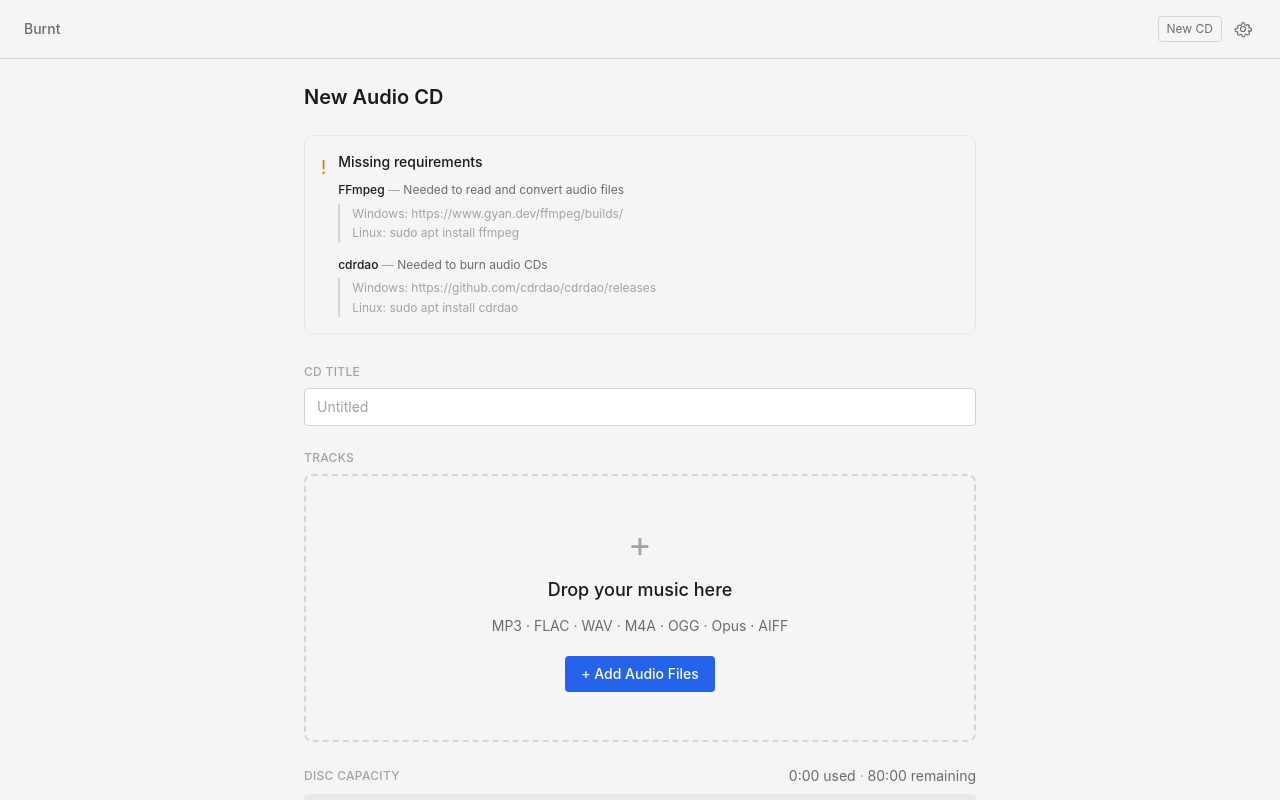
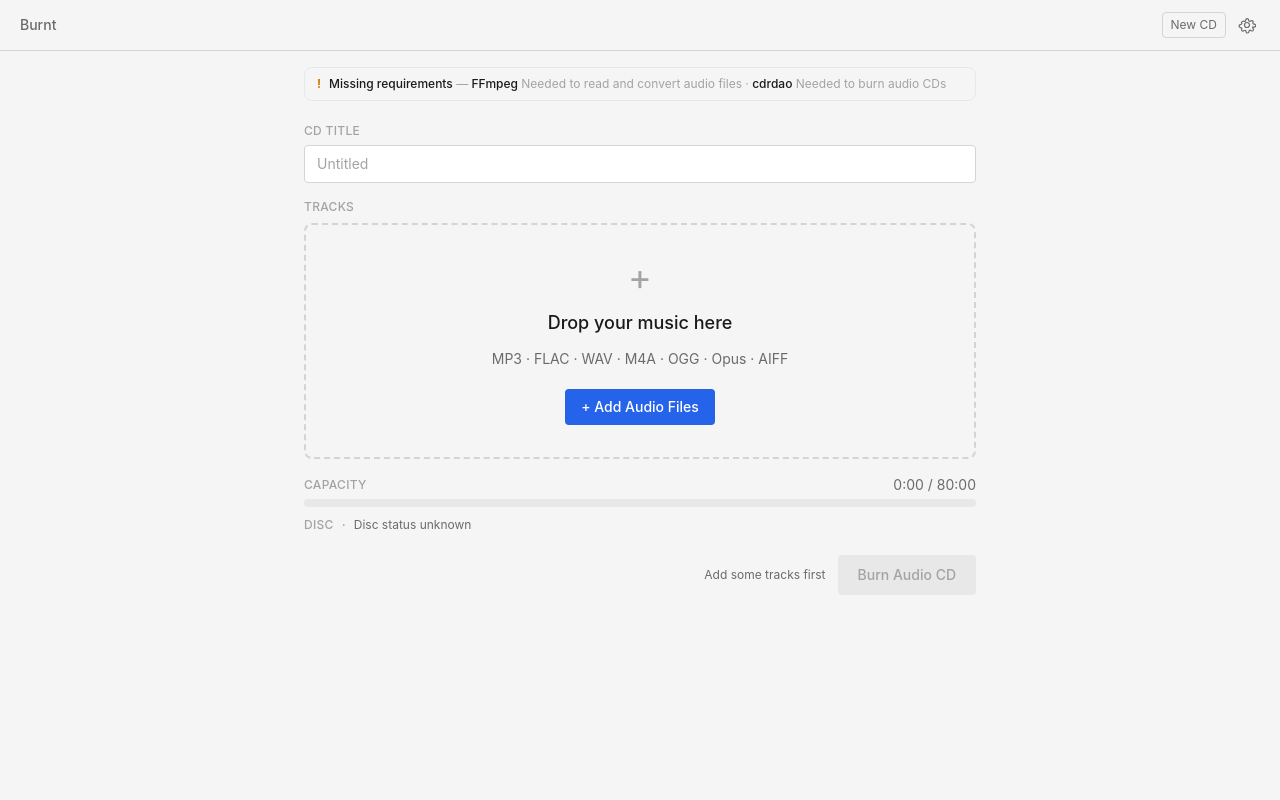
Before and after one commit to razed-developer/burnt, a React (Vite) app: page / in a window 1280 px wide. Built offline with nearby package versions, Linux system fonts and the light colour scheme; the HTML template or start-up script is replaced by a standard one.

Commit message:
Fix freeze, command windows, and condense vertical layout

```diff
--- a/src-tauri/tauri.conf.json
+++ b/src-tauri/tauri.conf.json
@@ -14,9 +14,9 @@
       {
         "title": "Burnt",
         "width": 560,
-        "height": 720,
+        "height": 600,
         "minWidth": 420,
-        "minHeight": 500,
+        "minHeight": 440,
         "resizable": true,
         "decorations": true,
         "center": true
--- a/src/components/AudioDropZone/AudioDropZone.tsx
+++ b/src/components/AudioDropZone/AudioDropZone.tsx
@@ -84,7 +84,7 @@
           ? "border-accent bg-accent/5"
           : "border-border hover:border-accent/50"
         }
-        ${hasTracks ? "p-4" : "p-12"}
+        ${hasTracks ? "p-3" : "p-8"}
       `}
     >
       {!hasTracks && (
--- a/src/components/CapacityMeter/CapacityMeter.tsx
+++ b/src/components/CapacityMeter/CapacityMeter.tsx
@@ -15,10 +15,10 @@
   };
 
   return (
-    <div className="space-y-2">
+    <div className="space-y-1">
       <div className="flex items-center justify-between text-sm text-text-muted">
         <span className="font-medium uppercase tracking-wide text-xs text-text-faint">
-          Disc Capacity
+          Capacity
         </span>
         {isOver ? (
           <span className="text-danger font-medium">
@@ -26,14 +26,12 @@
           </span>
         ) : (
           <span>
-            {format(usedSeconds)} used
-            <span className="text-text-faint"> &middot; </span>
-            {format(maxSeconds - usedSeconds)} remaining
+            {format(usedSeconds)} / {format(maxSeconds)}
           </span>
         )}
       </div>
 
-      <div className="relative h-3 w-full overflow-hidden rounded bg-surface-overlay">
+      <div className="relative h-2 w-full overflow-hidden rounded bg-surface-overlay">
         <div
           className={`absolute inset-y-0 left-0 rounded transition-all duration-300 ${
             isOver
@@ -45,10 +43,6 @@
           style={{ width: `${Math.min(ratio * 100, 100)}%` }}
         />
       </div>
-
-      <div className="text-right text-xs text-text-faint">
-        {format(maxSeconds)} max
-      </div>
     </div>
   );
 }
--- a/src/components/DiscStatus/DiscStatus.tsx
+++ b/src/components/DiscStatus/DiscStatus.tsx
@@ -44,16 +44,17 @@
   }
 
   return (
-    <div className="space-y-1">
-      <span className="text-xs font-medium uppercase tracking-wide text-text-faint">
+    <div className="flex items-center gap-2 text-sm">
+      <span className="font-medium uppercase tracking-wide text-xs text-text-faint shrink-0">
         Disc
       </span>
-      <div className={`text-sm ${entry.className}`}>
-        {disc.hasDrive && disc.driveName && (
-          <div className="text-text-muted text-xs mb-0.5">{disc.driveName}</div>
-        )}
+      <span className="text-text-faint">{"\u00B7"}</span>
+      {disc.hasDrive && disc.driveName && (
+        <span className="text-text-muted text-xs">{disc.driveName}</span>
+      )}
+      <span className={entry.className + " text-xs"}>
         {message}
-      </div>
+      </span>
     </div>
   );
 }
--- a/src/components/RequirementsBanner/RequirementsBanner.tsx
+++ b/src/components/RequirementsBanner/RequirementsBanner.tsx
@@ -26,27 +26,20 @@
   }
 
   return (
-    <div className="bg-warning/10 border border-warning/30 rounded-lg p-4 space-y-3">
-      <div className="flex items-start gap-3">
-        <div className="text-warning text-lg shrink-0 mt-0.5">!</div>
-        <div className="space-y-2 flex-1 min-w-0">
-          <div className="text-sm font-medium text-text">
-            Missing requirements
-          </div>
-          <div className="text-xs text-text-muted leading-relaxed space-y-3">
-            {missing.map((m) => (
-              <div key={m.name} className="space-y-1">
-                <div>
-                  <span className="font-medium text-text">{m.name}</span>
-                  <span className="text-text-faint"> &mdash; </span>
-                  <span>{m.purpose}</span>
-                </div>
-                <div className="text-text-faint whitespace-pre-line pl-3 border-l-2 border-border">
-                  {m.install}
-                </div>
-              </div>
-            ))}
-          </div>
+    <div className="bg-warning/10 border border-warning/30 rounded-lg px-3 py-2 text-xs">
+      <div className="flex items-center gap-2">
+        <span className="text-warning font-bold shrink-0">!</span>
+        <div className="flex-1 min-w-0">
+          <span className="font-medium text-text">Missing requirements</span>
+          <span className="text-text-faint"> &mdash; </span>
+          {missing.map((m, i) => (
+            <span key={m.name}>
+              {i > 0 && <span className="text-text-faint"> &middot; </span>}
+              <span className="font-medium text-text">{m.name}</span>
+              {" "}
+              <span className="text-text-faint whitespace-pre-line">{m.purpose}</span>
+            </span>
+          ))}
         </div>
       </div>
     </div>
--- a/src/pages/Burner/BurnerPage.tsx
+++ b/src/pages/Burner/BurnerPage.tsx
@@ -221,7 +221,7 @@
 
   return (
     <div className="h-full flex flex-col">
-      <header className="flex items-center justify-between px-6 py-4 border-b border-border shrink-0">
+      <header className="flex items-center justify-between px-5 py-3 border-b border-border shrink-0">
         <div className="text-sm font-medium text-text-muted">Burnt</div>
         <div className="flex items-center gap-2">
           {!isBurning && (
@@ -253,7 +253,7 @@
         </div>
       </header>
 
-      <main className="flex-1 overflow-y-auto px-6 py-6">
+      <main className="flex-1 overflow-y-auto px-5 py-4">
         {isBurning ? (
           <BurnProgress
             status={burnStatus}
@@ -271,14 +271,12 @@
             title={cdTitle || "Untitled"}
           />
         ) : (
-          <div className="max-w-2xl mx-auto space-y-6">
-            <h1 className="text-xl font-semibold">New Audio CD</h1>
-
+          <div className="max-w-2xl mx-auto space-y-4">
             {reqs && !reqs.all_met && (
               <RequirementsBanner requirements={reqs} />
             )}
 
-            <div className="space-y-1.5">
+            <div className="space-y-1">
               <label className="text-xs font-medium uppercase tracking-wide text-text-faint">
                 CD Title
               </label>
@@ -321,7 +319,7 @@
               )}
             </div>
 
-            <div className="space-y-3">
+            <div className="space-y-2">
               <CapacityMeter
                 usedSeconds={totalDuration}
                 maxSeconds={MAX_CD_SECONDS}
@@ -330,7 +328,7 @@
               <DiscStatus disc={disc} />
             </div>
 
-            <div className="flex items-center justify-end gap-3 pt-2">
+            <div className="flex items-center justify-end gap-3 pt-1">
               {burnDisabledReason && (
                 <span className="text-xs text-text-muted">
                   {burnDisabledReason}
```
Also changed, not shown: 2 other files (tests, documents, lock files or other folders).
